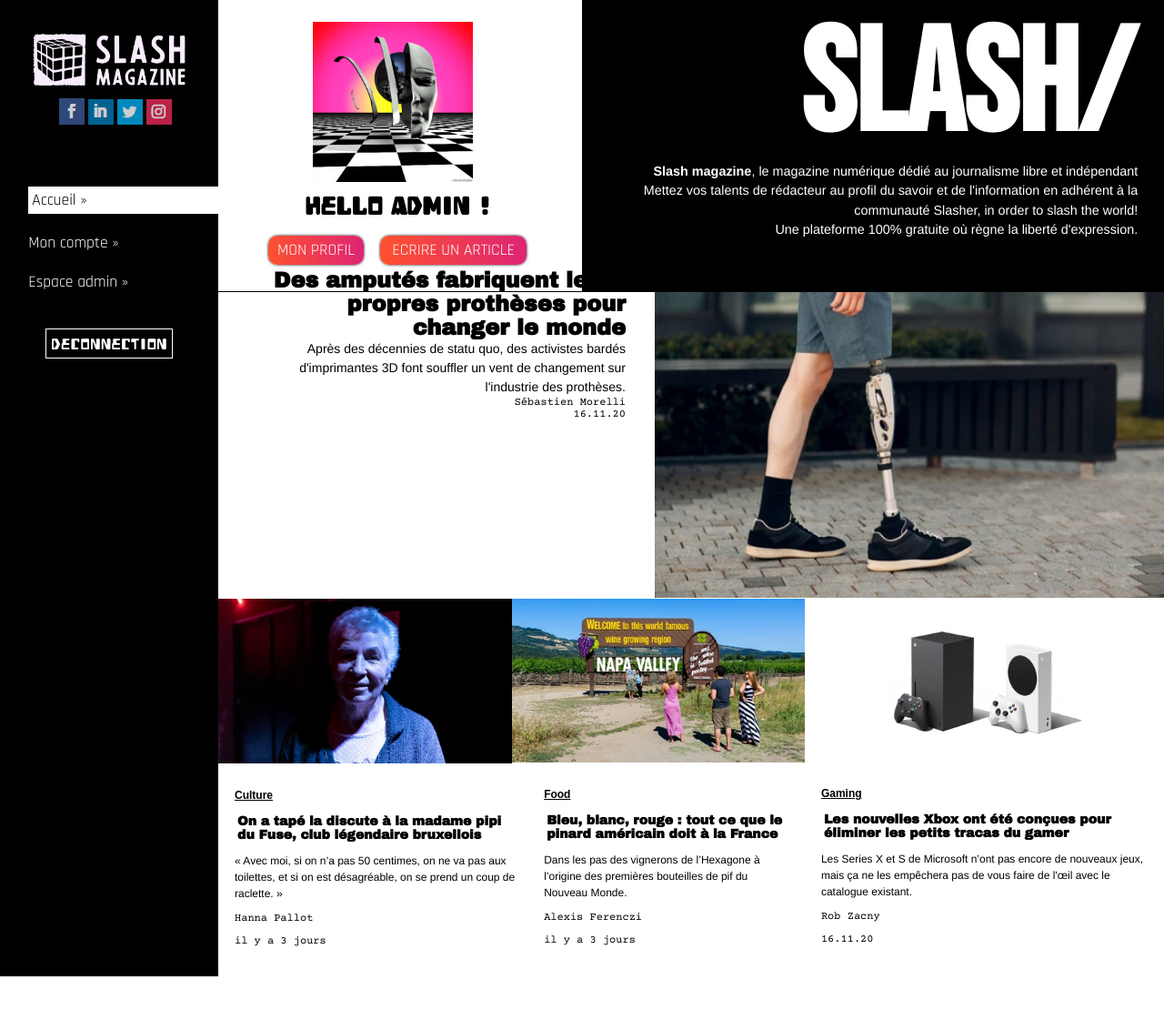
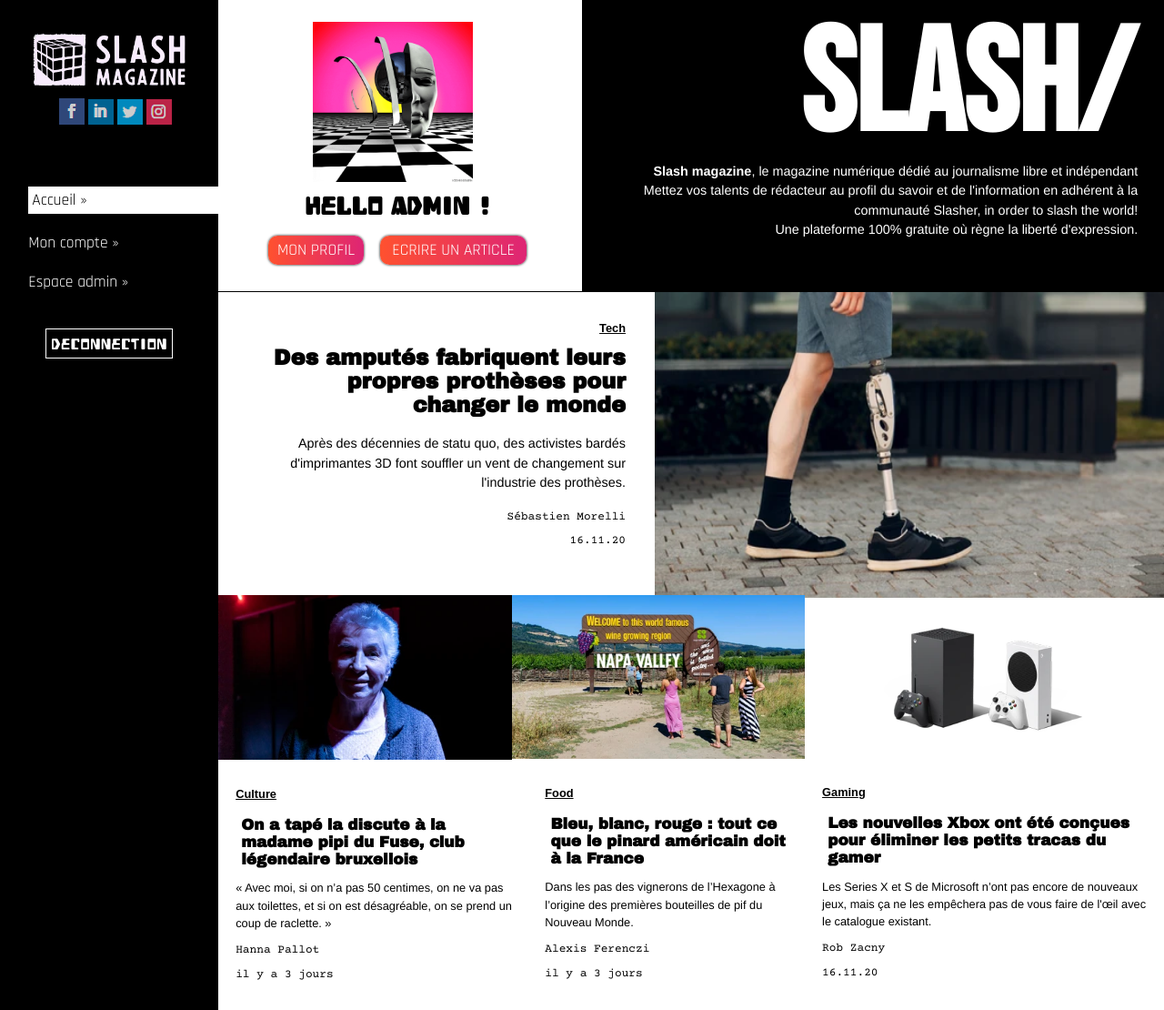
Before and after one commit to emma-laprevote/module-connexion, a PHP site: page / in a window 1280 px wide. Shown: the whole page at 91% size. Before the commit the page ends 1073 px from the top, so only its background shows below. Run offline with PHP 8.4, Linux system fonts and the light colour scheme; the visitor is signed in with stand-in values (Sample User, id 1); some web fonts are replaced.

Commit message:
Rectification html/css

```diff
--- a/connexion.css
+++ b/connexion.css
@@ -82,7 +82,7 @@ a {
   border-bottom: solid 1px black;
 }
 
-.presentslash {
+#presentslash {
   width: 40em;
   background-color: black;
   height: 20em;
@@ -187,13 +187,13 @@ a {
   height: 21em;
 }
 
-.articleprothese {
+#articleprothese {
   text-align: right;
-  margin: -1em 2em 0 2em;
+  margin: 2em 2em 0 2em;
 }
 
 #titleprothese {
-  margin-top: -1em;
+  margin: 0.5em 0 0.8em 0;
 }
 
 #lienarticle {
@@ -206,21 +206,23 @@ a {
   color: rgb(77, 75, 75);
 }
 
-.articleprothese h6 {
+#articleprothese h6 {
   font-family: Arial, Helvetica, sans-serif;
-  font-size: 12px;
+  font-size: 0.8em;
   text-decoration: underline;
 }
 
 .p1 {
   font-family: Helvetica, arial, sans-serif;
-  font-size: 14px;
+  font-size: 0.9em;
   line-height: 1.5em;
+  margin: 0.5em 0 1em 0;
 }
 
 .p2 {
   font-family: "Courier Prime", monospace;
-  font-size: 12px;
+  line-height: 2em;
+  font-size: 0.8em;
 }
 
 /* CSS ARTICLES*/
@@ -258,7 +260,7 @@ a {
 .articlegame h6 {
   margin: 2em 1em 0 1.5em;
   font-family: Arial, Helvetica, sans-serif;
-  font-size: 12px;
+  font-size: 0.8em;
   text-decoration: underline;
 }
 
@@ -266,7 +268,7 @@ a {
 #lienarticle3,
 #lienarticle4 {
   font-family: "Archivo Black", sans-serif;
-  font-size: 12px;
+  font-size: 0.9em;
   color: black;
 }
 
@@ -279,59 +281,63 @@ a {
 .p3 {
   margin: 1em 1em 0 1.5em;
   font-family: Helvetica, arial, sans-serif;
-  font-size: 12px;
+  font-size: 0.8em;
   line-height: 1.5em;
 }
 
 .p4 {
   font-family: "Courier Prime", monospace;
-  font-size: 12px;
+  font-size: 0.8em;
   margin-top: -0.1em;
   margin: 1em 1em 0 1.5em;
 }
 
 /* CSS INSCRIPTION */
 
-.formulaireconnex {
+#formulaireconnex {
   display: flex;
   flex-direction: row;
 }
 
 .inscription {
-  margin: 10em 0 0 2.5em;
+  margin: 10em 0 0 0.5em;
   text-align: left;
   background-color: #fff7f7;
   background-image: url("https://www.transparenttextures.com/patterns/asfalt-dark.png");
-  padding: 20px 0 20px 45px;
+  padding: 2em 2em 1em 2em;
   box-shadow: 7px 5px 5px grey;
-  border-radius: 5px;
+  border-radius: 1em;
   width: 25em;
 }
 
 legend {
   font-family: "Permanent Marker", cursive;
-  font-size: 25px;
+  font-size: 1.5em;
 }
 
-.ins,
-.ins2 {
+.inputDiv {
+  display: flex;
+  justify-content: space-between;
+}
+
+.ins {
   font-family: "Nova Flat", cursive;
-  font-size: 15px;
+  font-size: 1em;
   color: black;
-  vertical-align: top;
 }
 
 .place {
-  border-radius: 5px;
+  border-radius: 0.5em;
   font-family: "Courier Prime", monospace;
-  padding-left: 5px;
+  padding-left: 0.5em;
   color: black;
-  width: 200px;
-  height: 25px;
+  width: 50%;
+  height: 2em;
+  margin-left: -3em;
 }
 
 span {
-  font-size: 12px;
+  font-size: 0.8em;
   opacity: 90%;
 }
 
--- a/index.php
+++ b/index.php
@@ -117,7 +117,7 @@
                     </section>
                     </div>
 
-                    <div class="presentslash">
+                    <div id="presentslash">
                         <h1 id="titleslash">SLASH/</h1>
                         <p id="textslash"><strong>Slash magazine</strong>, le magazine numérique dédié au journalisme libre et indépendant<br>
                     Mettez vos talents de rédacteur au profil du savoir et de l'information en adhérent à la communauté Slasher, in order to slash the world!<br>
@@ -128,7 +128,7 @@
 
                 <section id="press1">
 
-                    <div class="articleprothese">
+                    <div id="articleprothese">
                         <h6>Tech</h6>
                         <a id="lienarticle" href="#" target="_blank"><h1 id="titleprothese">Des amputés fabriquent leurs propres prothèses pour changer le monde</h1></a>
                         <p class="p1">Après des décennies de statu quo, des activistes bardés d'imprimantes 3D font
@@ -136,9 +136,9 @@
                         <p class="p2">Sébastien Morelli</p>
                         <p class="p2">16.11.20</p>
                     </div>
-                    <div class="photo1">
+
                         <img id="prothese" src="images/prothese.webp" alt="photo prohtese jambe">
-                    </div>
+
                 </section>
 
             <section class="articlerow">
```
Also changed, not shown: other parts of connexion.css (+20 -15 lines), admin.php (+24 -27 lines), connexion.php (+25 -26 lines), inscription.php (+56 -36 lines), profil.php (+40 -54 lines).
